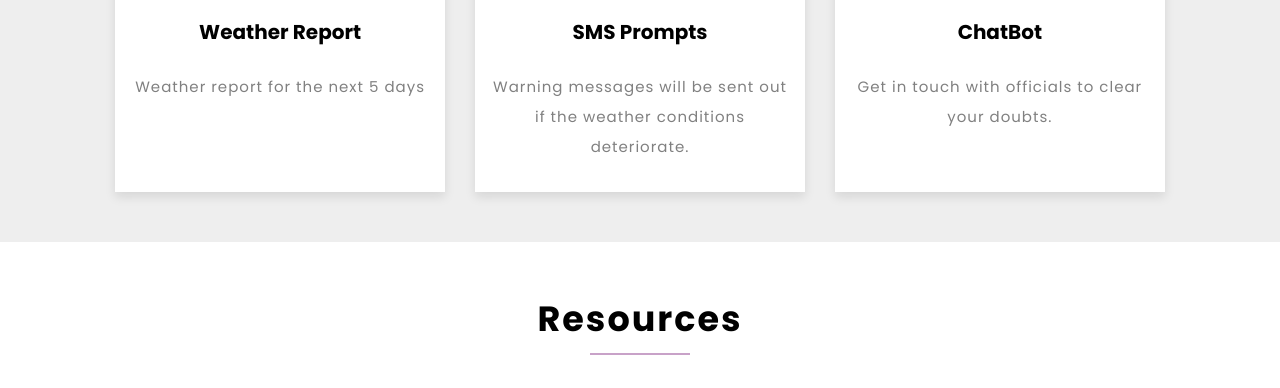
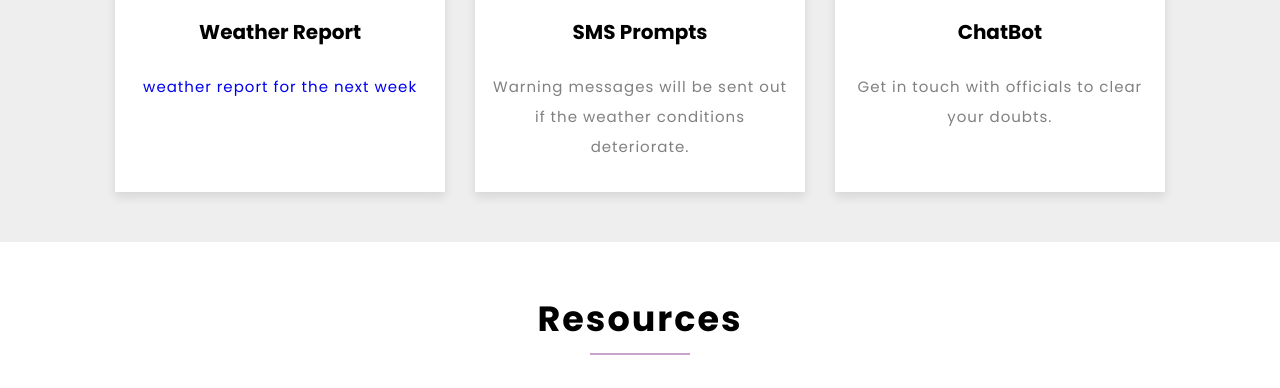
Before and after one commit to Sheetal-05/Krishi-Hritu, a plain HTML site: page index.html in a window 1280 px wide. Shown: the part 1747-2135 px from the top of the page. Drawn offline with nearby package versions, Linux system fonts and the light colour scheme.

Commit message:
Update index.html

```diff
--- a/index.html
+++ b/index.html
@@ -109,7 +109,8 @@
         <div class="info">
           <h3>Weather Report</h3>
           <p>
-            Weather report for the next 5 days
+            <a href ="weather/index.html">
+              weather report for the next week</a>
           </p>
         </div>
       </div>
```
